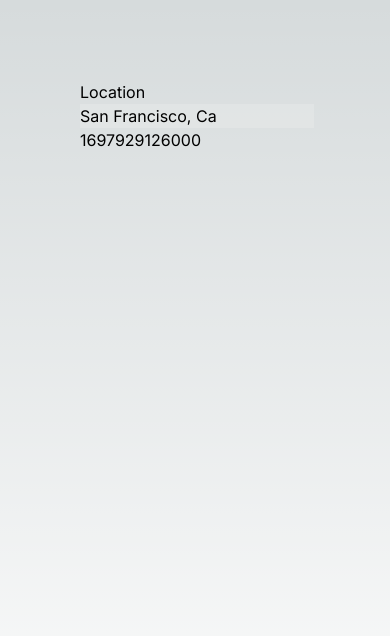
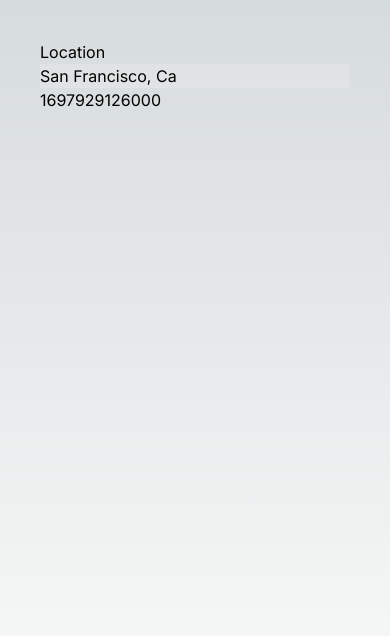
Before and after one commit to CHEUNG-K-Jeffrey/meteorological-conditions, a Next.js app: page / in a window 390 px wide. Shown: the top 636 px of the page. Built offline with nearby package versions, Linux system fonts and the light colour scheme.

Commit message:
Make home page a flexbox

```diff
--- a/src/app/page.jsx
+++ b/src/app/page.jsx
@@ -29,7 +29,7 @@ function Clock() {
 export default function HomePage() {
   return (
     <main className="flex flex-col h-screen">
-      <div id="home-page" className="p-20">
+      <div id="home-page" className="flex flex-col flex-auto p-10 sm:p-20">
         <Location></Location>
         <Clock></Clock>
       </div>
```
